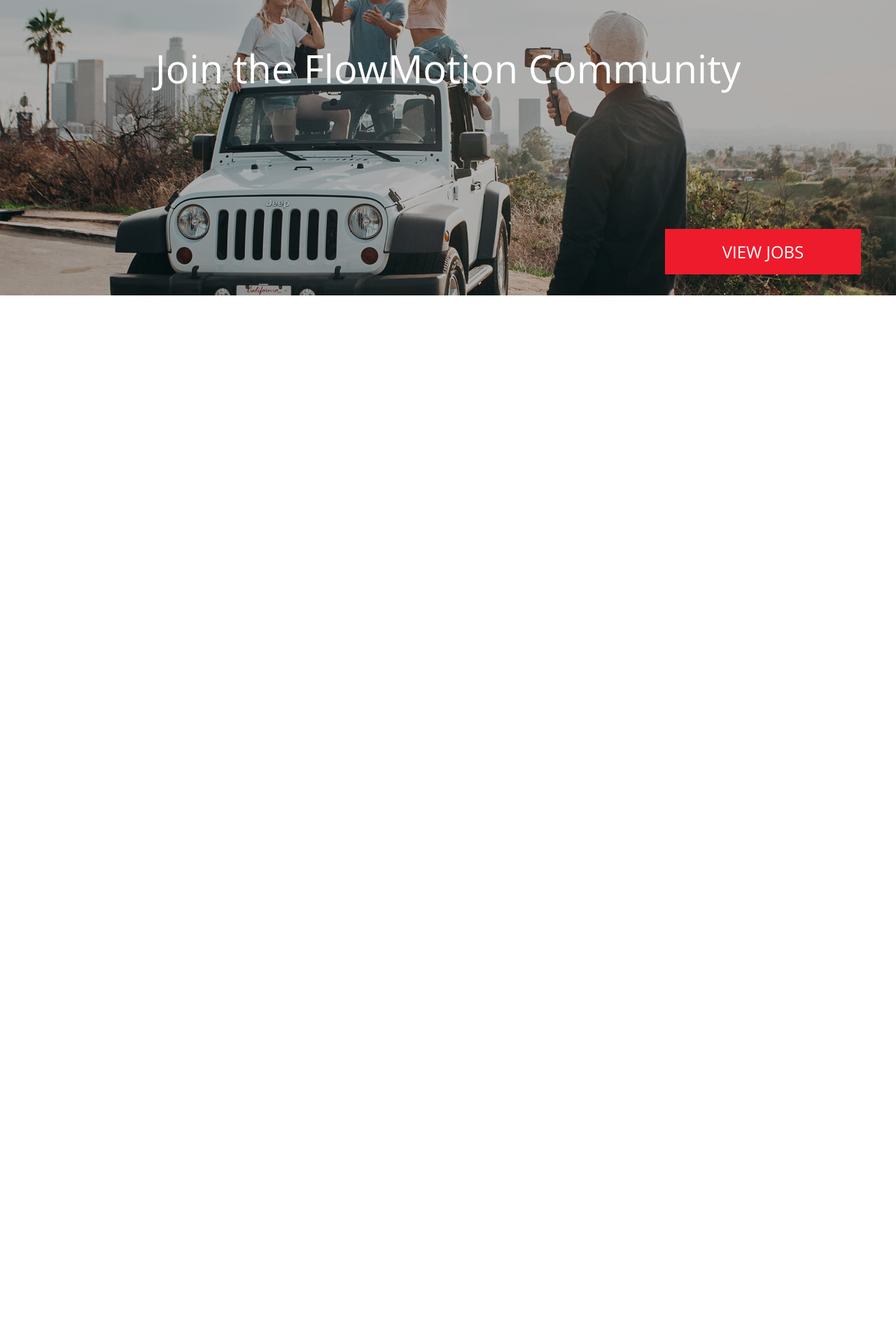
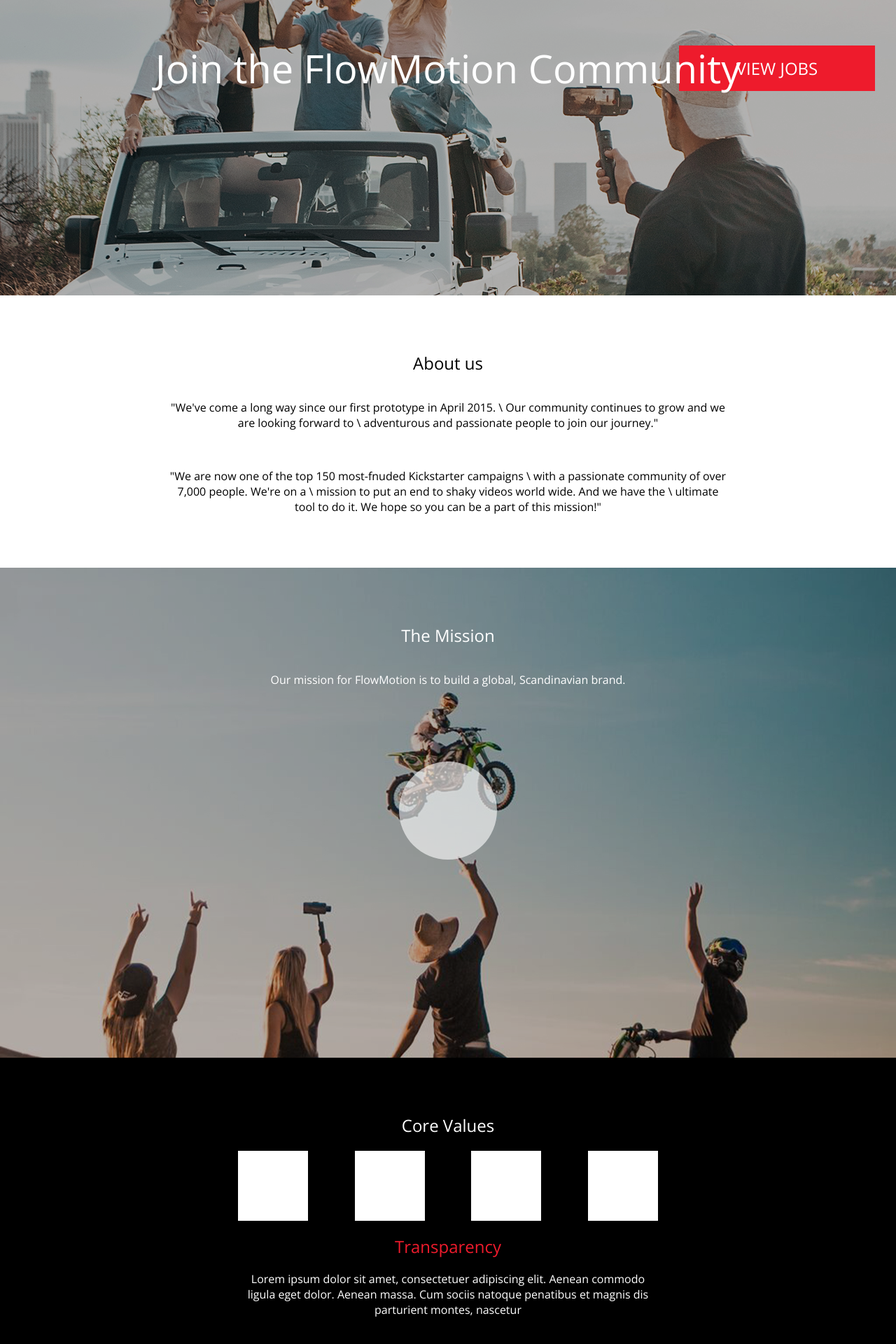
Before and after one commit to Blubtastic/flowMotion, a React (Create React App) app in the folder flowmotion/: page / in a window 1280 px wide. Shown: the part 228-2148 px from the top of the page at 70% size. Before the commit the page ends 950 px from the top, so only its background shows below. Built offline with nearby package versions, Linux system fonts and the light colour scheme.

Commit message:
added mission, core values + cover component improvements

```diff
--- a/flowmotion/src/App.css
+++ b/flowmotion/src/App.css
@@ -12,6 +12,9 @@
 
 h1{
   font-size: 350%;
+  font-weight: 400;
+}
+h2{
   font-weight: 400;
 }
 .page{
@@ -33,7 +36,7 @@
   padding-top: 35px;
 }
 .menu{
-  padding: 0 50px;
+  padding: 0 30px;
 }
 .menu nav{
   display: flex;
@@ -52,18 +55,57 @@
   width: 100%;
   max-width: 100%;
   height: 100%;
-}
-.white{
-  background-color: #fff;
-}
-.black{
-  background-color: #000;
+  padding: 60px 0;
 }
 .column{
   display: flex;
   flex-direction: column;
 }
+.paragraph{
+  width: 800px;
+  margin: auto;
+  display: flex;
+  flex-direction: column;
+  justify-content: center;
+  align-items: center;
+  text-align: center;
+}
+.narrowContainer{
+  width: 600px;
+  max-width: 100%;
+}
+.coverWidth{
+  max-width: 100%;
+}
 
+.white{
+  background-color: #fff;
+}
+.whiteText{
+  color: #fff;
+}
+.black{
+  background-color: #000;
+}
+.redText{
+  color: #ee1b2c;
+}
+.centerAlign{
+  display: flex;
+  flex-direction: column;
+  justify-content: center;
+  align-items: center;
+}
+.textAlign{
+  text-align: center;
+}
+.alignTop{
+  display: flex;
+  justify-content: flex-start !important;
+}
+.padding{
+  padding: 60px 0;
+}
 .button{
   height: 65px;
   width: 280px;
@@ -73,3 +115,18 @@
   align-items: center;
   text-align: center;
 }
+.playButton{
+  fill-opacity: 0.6;
+  padding-top: 90px;
+}
+.coreIcons{
+  margin: auto;
+  display: flex;
+  flex-direction: row;
+  justify-content: space-between;
+}
+.coreIcons div{
+  height: 100px;
+  width: 100px;
+  background-color: #fff;
+}
--- /dev/null
+++ b/flowmotion/src/components/CoreValues/index.js
@@ -0,0 +1,38 @@
+import React, {Component} from 'react'
+
+export default class CoreValues extends Component {
+  constructor(props){
+    super(props);
+    this.state = {
+      texts: ["Lorem ipsum dolor sit amet, consectetuer adipiscing elit. Aenean commodo ligula eget dolor. Aenean massa. Cum sociis natoque penatibus et magnis dis parturient montes, nascetur", "Sed ut perspiciatis unde omnis iste natus error sit voluptatem accusantium doloremque laudantium, totam rem aperiam, eaque ipsa quae ab illo inventore veritatis et quasi", "Li Europan lingues es membres del sam familie. Lor separat existentie es un myth. Por scientie, musica, sport etc, litot Europa usa li sam vocabular.", "The European languages are members of the same family. Their separate existence is a myth. For science, music, sport, etc, Europe uses the same vocabulary."],
+      index: 0,
+    }
+  }
+  render() {
+    return(
+        <div className="whiteText coverWidth">
+          <h2>Core Values</h2>
+          <div className="coreIcons narrowContainer">
+            <div onClick={() => this.updateIndex(0)} ></div>
+            <div onClick={() => this.updateIndex(1)} ></div>
+            <div onClick={() => this.updateIndex(2)} ></div>
+            <div onClick={() => this.updateIndex(3)} ></div>
+          </div>
+          <div className="narrowContainer">
+            <h2 className="redText">Transparency</h2>
+            {this.renderText()}
+          </div>
+        </div>
+    )
+  }
+
+  updateIndex(newIndex){
+    this.setState({index: newIndex})
+  }
+  renderText(){
+    let text = this.state.texts[this.state.index];
+    return(
+      <p>{text}</p>
+    )
+  }
+}
--- a/flowmotion/src/components/Cover/cover.css
+++ b/flowmotion/src/components/Cover/cover.css
@@ -1,16 +1,18 @@
 .cover-img{
-  position: relative;
-  top: -300px;
   z-index: -1;
-  background-size: cover;
-  background-position: center;
+  background-size: cover 100%;
   background-repeat: no-repeat;
 }
 @media only screen and (max-width: 480px)   {
   .cover-img{
-      background-size: cover 100%;
-      top: 0px;
+      background-size: cover;
+      background-position: center 0px !important;
       height: 600px !important;
+  }
+}
+@media only screen and (min-width: 1920px)   {
+  .cover-img{
+    background-size: 100%;
   }
 }
 
@@ -24,7 +26,6 @@
 }
 .shaded h1{
   position: relative;
-  top: 150px;
   text-align: center;
   z-index: 10;
   color: #fff;
@@ -34,7 +35,7 @@
   display: flex;
   justify-content: flex-end;
   position: absolute;
-  bottom: 30px;
+
   left: 0px;
   right: 0px;
   margin: auto;
@@ -42,5 +43,5 @@
   max-width: 100%;
 }
 .corner-button div{
-  margin-right: 25px;
+  margin-right: 15px;
 }
--- a/flowmotion/src/components/Cover/index.js
+++ b/flowmotion/src/components/Cover/index.js
@@ -1,20 +1,19 @@
 import React from 'react'
 import './cover.css';
-import Button from '../Button'
 
-const Cover = ({ image, height }) => {
+
+const Cover = ({ image, height, top, Component }) => {
   const photo = require('../../images/' + image);
   //Inline html style in order to use parameters for changing some CSS
   var divStyle = {
     height: height,
     backgroundImage: "url(" + photo + ")",
+    backgroundPosition: "center " + top,
   }
+
+  //Returns the cover image + the component passed as a parameter.
   return <div className="cover-img" style={divStyle}>
-    <div className="shaded column">
-      <h1>Join the FlowMotion Community</h1>
-      <div className="corner-button"><div><Button/></div></div>
-    </div>
-
+    {Component}
   </div>
 }
 
--- a/flowmotion/src/components/Home/index.js
+++ b/flowmotion/src/components/Home/index.js
@@ -1,14 +1,64 @@
 import React, {Component} from 'react'
 import Cover from '../Cover';
+import Button from '../Button'
+import CoreValues from '../CoreValues'
 
 //Homepage content. Everything except the navbar
 export default class Home extends Component {
   render() {
     return(
       <div className="page">
-        <Cover image={"cover.jpg"} height={'950px'}/>
-        <div></div>
+
+        <div>
+          <Cover image={"cover.jpg"} height={"650px"} top={"-670px"} Component={this.homeCoverContent()}/>
+        </div>
+
+        <div className="container">
+          <div className="paragraph">
+            <h2>About us</h2>
+            <p>"We've come a long way since our first prototype in April 2015. \
+             Our community continues to grow and we are looking forward to \
+             adventurous and passionate people to join our journey."</p>
+            <br/>
+            <p>"We are now one of the top 150 most-fnuded Kickstarter campaigns \
+             with a passionate community of over 7,000 people. We're on a \
+             mission to put an end to shaky videos world wide. And we have the \
+             ultimate tool to do it. We hope so you can be a part of this mission!"</p>
+          </div>
+        </div>
+
+        <div>
+          <Cover image={"mission.jpg"} height={"700px"} top={"-350px"} Component={this.missionCoverContent()}/>
+        </div>
+
+        <div className="container black centerAlign textAlign">
+          <CoreValues/>
+        </div>
+
       </div>
     )
   }
+
+  //Returns the content for the home cover page.
+  homeCoverContent(){
+    return (
+      <div className="shaded column">
+        <h1>Join the FlowMotion Community</h1>
+        <div className="corner-button"><div><Button/></div></div>
+      </div>
+    )
+  }
+
+  missionCoverContent(){
+    return (
+      <div className="shaded column whiteText alignTop padding textAlign">
+        <h2>The Mission</h2>
+        <p>Our mission for FlowMotion is to build a global, Scandinavian brand. </p>
+        <svg className="playButton" height="140" width="140">
+          <circle cx="70" cy="70" r="70" fill="white" />
+        </svg>
+      </div>
+    )
+  }
+
 }
```
Also changed, not shown: flowmotion/src/images/mission.jpg (added), flowmotion/src/images/mission_original.jpg (added).
